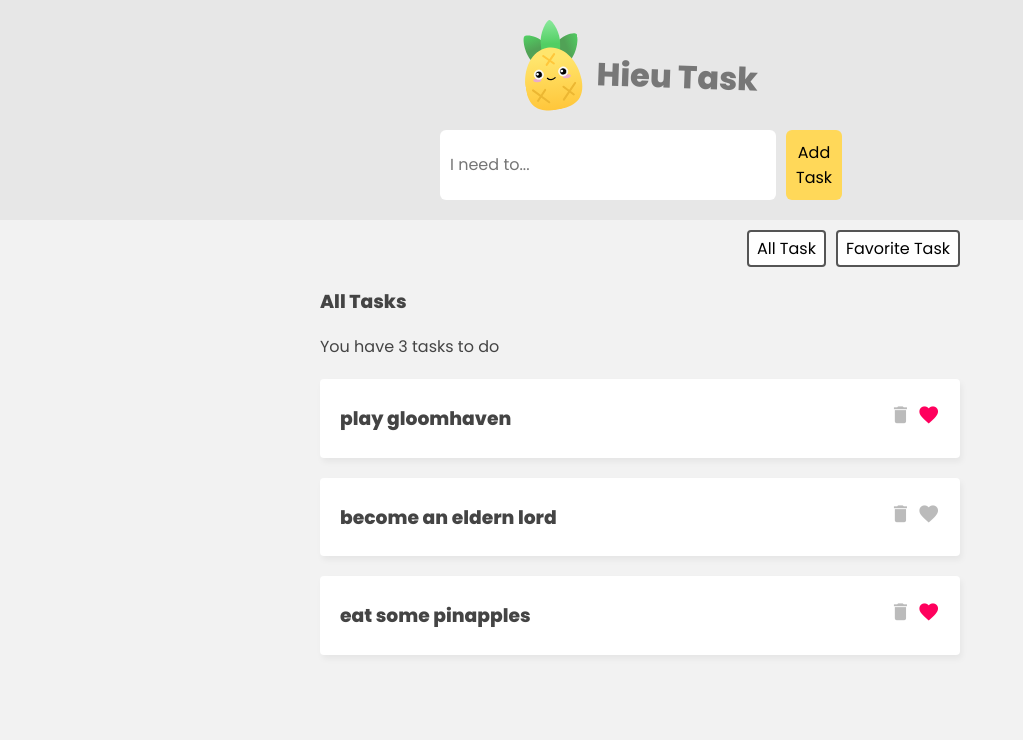
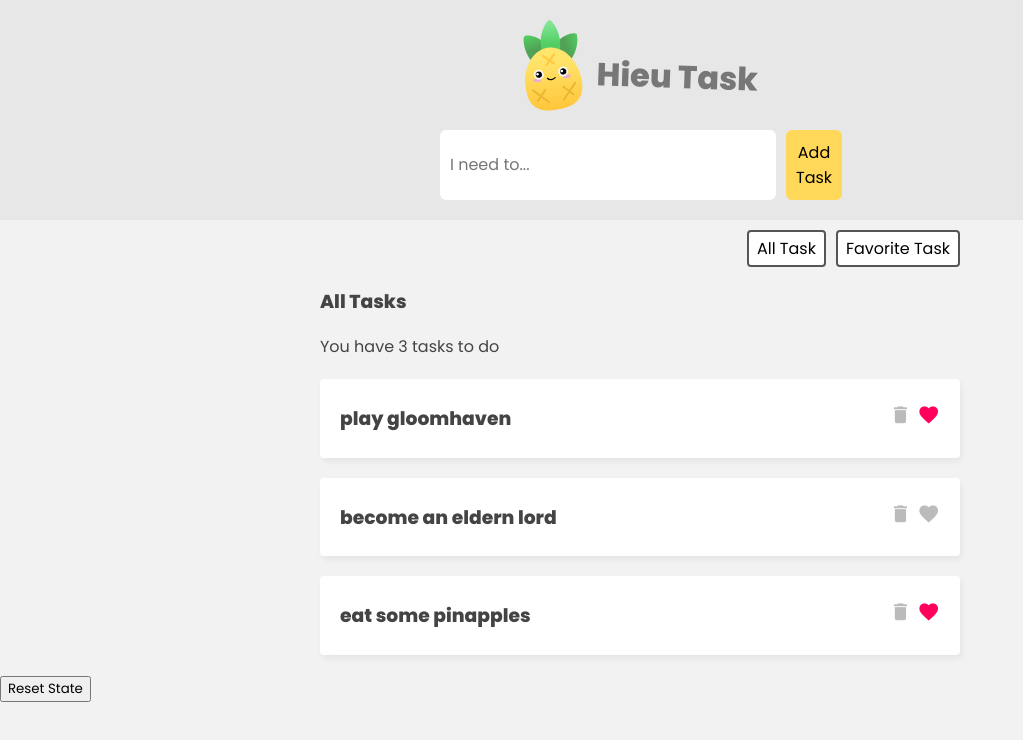
Before and after one commit to Trung-Hieu-Dev/crud-api-pinia-task-management-project, a Vue app: page / in a window 1280 px wide. Shown: the top 740 px of the page, without its empty margins (0-1023 px from the left). Built offline with nearby package versions, Linux system fonts and the light colour scheme; data requests are answered from the project's data file.

Commit message:
Reset state with

```diff
--- a/src/App.vue
+++ b/src/App.vue
@@ -35,6 +35,9 @@
         <TaskDetails :task="task" />
       </div>
     </div>
+
+    <!-- Reset state -->
+    <button @click="taskStore.$reset">Reset State</button>
   </main>
 </template>
 
```
